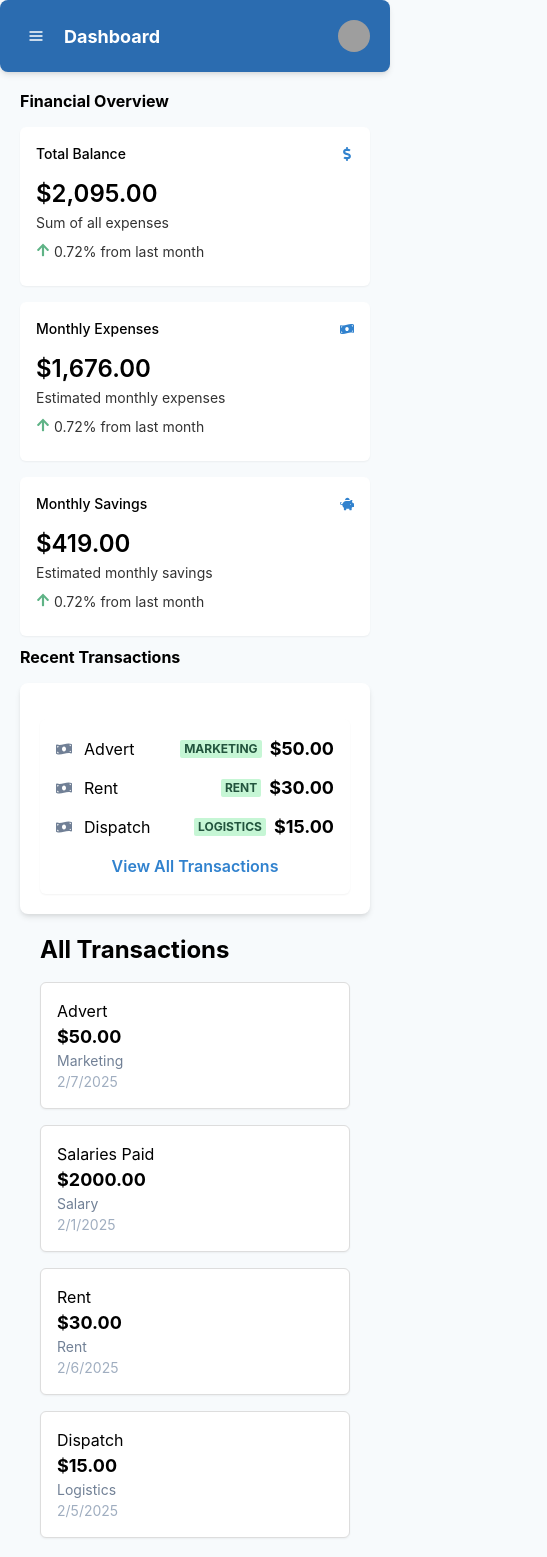
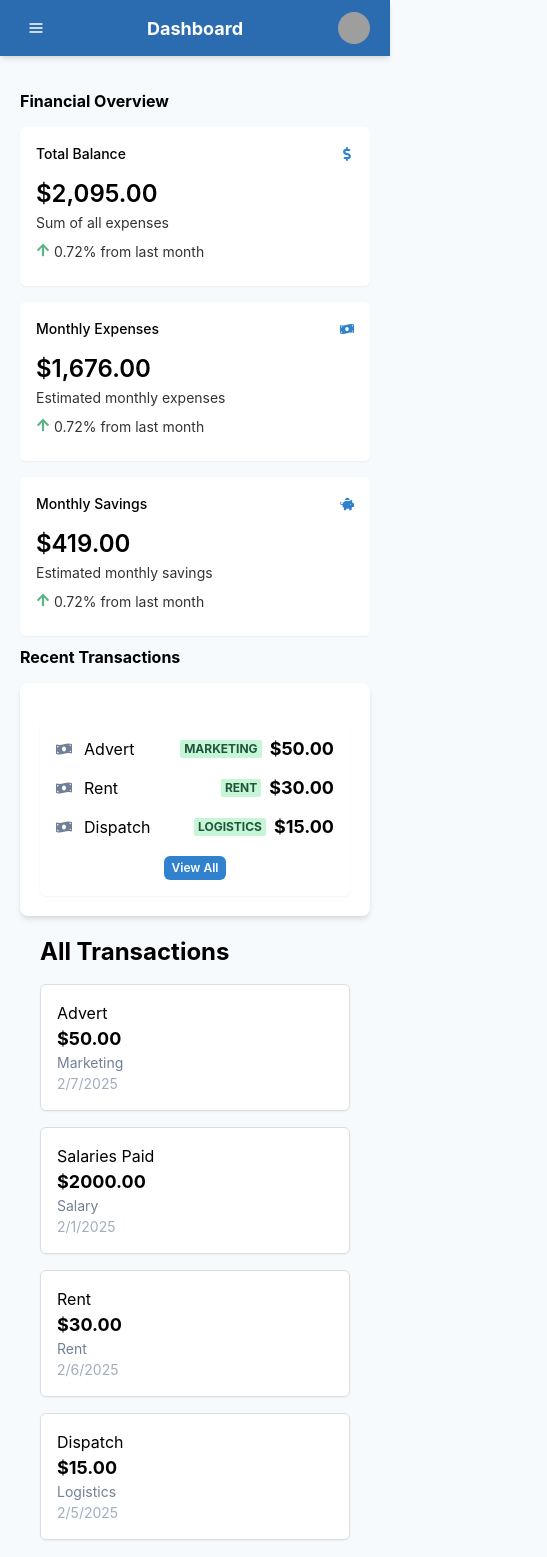
Before and after one commit to oladayo-benjamin/Expense-Tracker, a React (Vite) app: page /transactions in a window 390 px wide. Shown: the top 1557 px of the page, 547 px wide, since content can reach past the window. Built offline with nearby package versions, Linux system fonts and the light colour scheme; grey boxes are pictures that could not be loaded.

Commit message:
Made NavBar, ExpenseTable responsive.

```diff
--- a/src/components/ExpenseTable.tsx
+++ b/src/components/ExpenseTable.tsx
@@ -1,5 +1,7 @@
 import React, { useState } from "react";
-import { Table, Thead, Tbody, Tr, Th, Td, Input, IconButton, Button, HStack } from "@chakra-ui/react";
+import {
+  Table, Thead, Tbody, Tr, Th, Td, Input, IconButton, Button, HStack, Box
+} from "@chakra-ui/react";
 import { DeleteIcon, CheckIcon } from "@chakra-ui/icons";
 import { FaTruck, FaBolt, FaHome, FaWallet, FaBullhorn, FaShoppingCart } from "react-icons/fa";
 
@@ -43,14 +45,15 @@ const ExpenseTable: React.FC<ExpenseTableProps> = ({ expenses, updateExpense, de
     setEditingId(null);
   };
 
-  // Function to capitalize the first letter of the first word in a string
+  // Capitalizes first letter of the first word
   const capitalizeFirstLetter = (text: string) => {
     if (!text) return text;
     return text.charAt(0).toUpperCase() + text.slice(1).toLowerCase();
   };
 
   return (
-    <Table variant="simple">
+    <Box overflowX="auto"> {/* Enables horizontal scrolling on small screens */}
+      <Table variant="simple" minW="600px"> {/* Ensures a minimum width for responsiveness */}
         <Thead>
           <Tr>
             <Th>Description</Th>
@@ -65,14 +68,14 @@ const ExpenseTable: React.FC<ExpenseTableProps> = ({ expenses, updateExpense, de
 
             return (
               <Tr key={expense.id}>
-              <Td>{capitalizeFirstLetter(expense.description)}</Td>
-              <Td>
+                <Td whiteSpace="nowrap">{capitalizeFirstLetter(expense.description)}</Td>
+                <Td whiteSpace="nowrap">
                   <HStack spacing={2}>
                     <CategoryIcon />
                     <span>{capitalizeFirstLetter(expense.category)}</span>
                   </HStack>
                 </Td>
-              <Td isNumeric>
+                <Td isNumeric whiteSpace="nowrap">
                   {editingId === expense.id ? (
                     <HStack spacing={2}>
                       <Input
@@ -92,13 +95,13 @@ const ExpenseTable: React.FC<ExpenseTableProps> = ({ expenses, updateExpense, de
                     </span>
                   )}
                 </Td>
-              <Td>
+                <Td whiteSpace="nowrap">
                   <IconButton
                     size="sm"
                     colorScheme="red"
                     icon={<DeleteIcon />}
                     onClick={() => deleteExpense(expense.id)}
-                  aria-label="Delete expense" // Added aria-label here
+                    aria-label="Delete expense"
                   />
                 </Td>
               </Tr>
@@ -106,6 +109,7 @@ const ExpenseTable: React.FC<ExpenseTableProps> = ({ expenses, updateExpense, de
           })}
         </Tbody>
       </Table>
+    </Box>
   );
 };
 
--- a/src/components/Navbar.tsx
+++ b/src/components/Navbar.tsx
@@ -11,9 +11,7 @@ import {
   MenuItem,
   useDisclosure,
   VStack,
-  Spacer,
-  Collapse,
-  Container
+  Collapse
 } from "@chakra-ui/react";
 import { HamburgerIcon, CloseIcon } from "@chakra-ui/icons";
 import { Link } from "react-router-dom";
@@ -22,10 +20,8 @@ const Navbar = () => {
   const { isOpen, onToggle } = useDisclosure();
 
   return (
-    <Box position="fixed" top="0" w="100%" zIndex="1000" bg="gray.50">
-      {/* Apply Blue Background Only Inside the Container */}
-      <Container maxW="800px" bg="blue.600" borderRadius="lg" py={3} px={4} shadow="md">
-        <Flex h={12} alignItems="center">
+    <Box position="fixed" top="0" w="full" zIndex="1000" bg="blue.600" shadow="md">
+      <Flex h={14} alignItems="center" px={4} justifyContent="space-between">
         {/* Mobile Menu Button */}
         <IconButton
           display={{ base: "flex", md: "none" }}
@@ -34,25 +30,21 @@ const Navbar = () => {
           variant="ghost"
           color="white"
           aria-label="Toggle Menu"
-            mr={2}
         />
 
-          {/* Left Side - Dashboard Link */}
+        {/* Left - Dashboard */}
         <Button as={Link} to="/dashboard" variant="link" color="white" fontWeight="bold" fontSize="lg">
           Dashboard
         </Button>
 
-          <Spacer />
-
         {/* Center - Navigation Links (Hidden on Mobile) */}
         <HStack spacing={6} display={{ base: "none", md: "flex" }}>
-            <Button as={Link} to="/transactions" variant="link" color="white">Transactions</Button>
+
           <Button as={Link} to="/report" variant="link" color="white">Report</Button>
+
         </HStack>
 
-          <Spacer />
-
-          {/* Right Side - User Avatar */}
+        {/* Right - User Avatar */}
         <Menu>
           <MenuButton as={Button} rounded="full" variant="link" cursor="pointer">
             <Avatar size="sm" name="User" src="https://bit.ly/broken-link" />
@@ -65,17 +57,16 @@ const Navbar = () => {
         </Menu>
       </Flex>
 
-        {/* Mobile Menu - Slide Down Effect */}
+      {/* Mobile Menu - Collapsible */}
       <Collapse in={isOpen} animateOpacity>
-          <Box pb={4} display={{ md: "none" }}>
+        <Box pb={4} display={{ md: "none" }} bg="blue.700">
           <VStack spacing={4} alignItems="center">
-              <Button as={Link} to="/transactions" variant="link" color="white">Transactions</Button>
-              <Button as={Link} to="/report" variant="link" color="white">Report</Button>
-              <Button as={Link} to="/budget" variant="link" color="white">Budget</Button>
+
+            <Button as={Link} to="/report" variant="link" color="white" w="full">Report</Button>
+
           </VStack>
         </Box>
       </Collapse>
-      </Container>
     </Box>
   );
 };
--- a/src/components/RecentTransactions.tsx
+++ b/src/components/RecentTransactions.tsx
@@ -76,10 +76,13 @@ const RecentTransactions: React.FC<RecentTransactionsProps> = ({ expenses }) =>
 
       {/* View All Button */}
       <Link to="/transactions">
-        <Button variant="link" colorScheme="blue" mt={4} width="full" textAlign="center">
-          View All Transactions
-        </Button>
-      </Link>
+  <Box display="flex" justifyContent="center">
+    <Button variant="solid" colorScheme="blue" mt={4} size="xs">
+      View All
+    </Button>
+  </Box>
+</Link>
+
     </Box>
   );
 };
```
Lines whose indentation alone changed are shown as unchanged.
